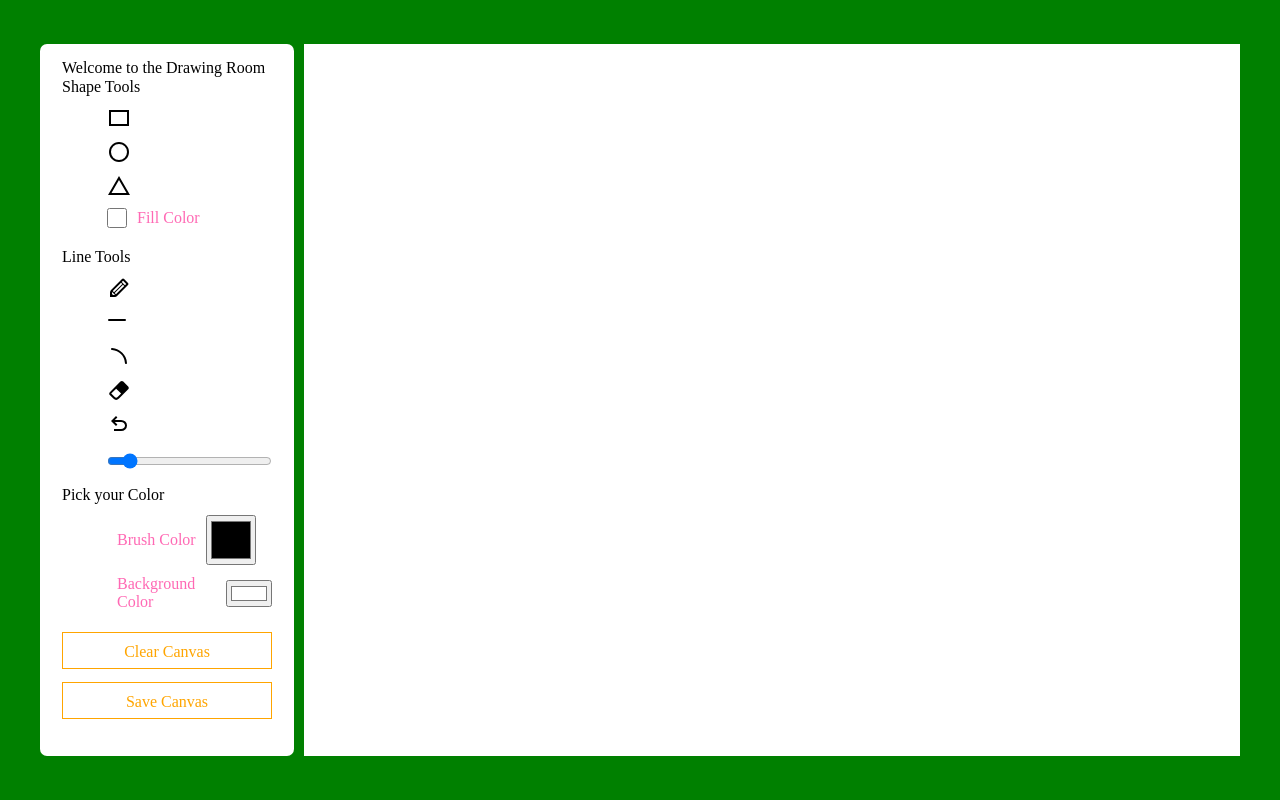
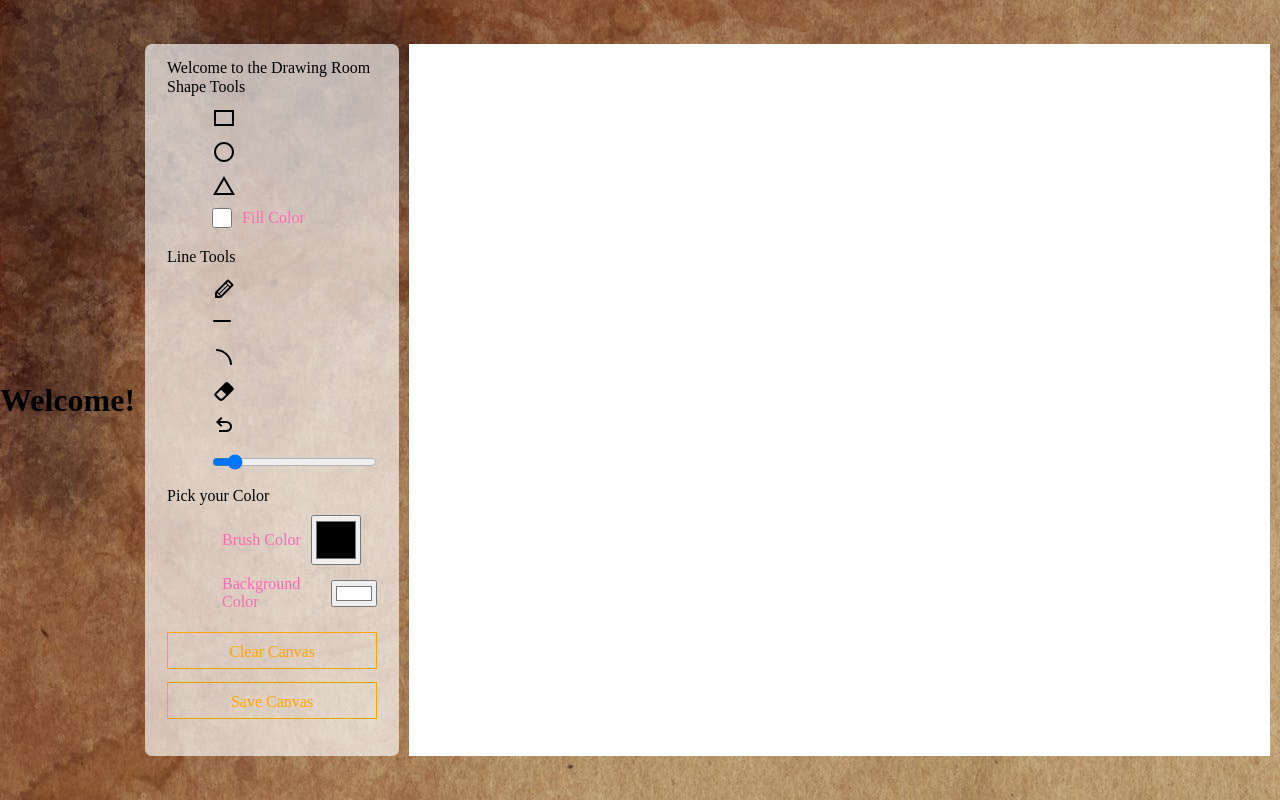
Before and after one commit to Dominic-Lee-Francis/Canvas_Project, a plain HTML site: page index.html in a window 1280 px wide. Drawn offline with nearby package versions, Linux system fonts and the light colour scheme.

Commit message:
+ bg img

```diff
--- a/css/styles.css
+++ b/css/styles.css
@@ -1,9 +1,10 @@
 body {
+    background-image: url(../images/bg.jpg);
     display: flex;
     align-items: center;
     justify-content: center;
     min-height: 100vh;
-    background-color: green;
+    background-color: rgba(0, 0, 0, 0.80);
 }
 
 .container {
@@ -15,9 +16,10 @@ body {
 }
 
 section {
-    background-color: white;
+    background-color: rgba(255, 255, 255, 0.65);
     border-radius: 7px;
 }
+
 
 .toolsBoard {
     width: 210px;
--- a/index.html
+++ b/index.html
@@ -30,6 +30,9 @@
 
 </head>
 <body>
+    <div class="title">
+        <h1>Welcome!</h1>
+    </div>
     <div class="container">
         <section class="toolsBoard">
             <div class="title">
```
Also changed, not shown: images/bg.jpg (added), 1 other file.
